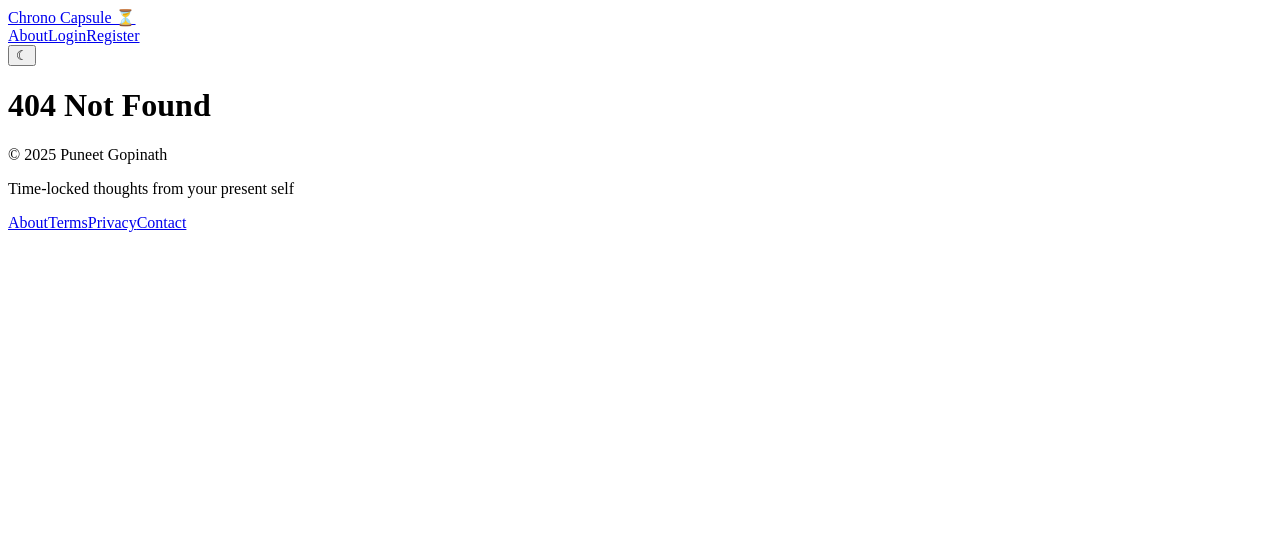
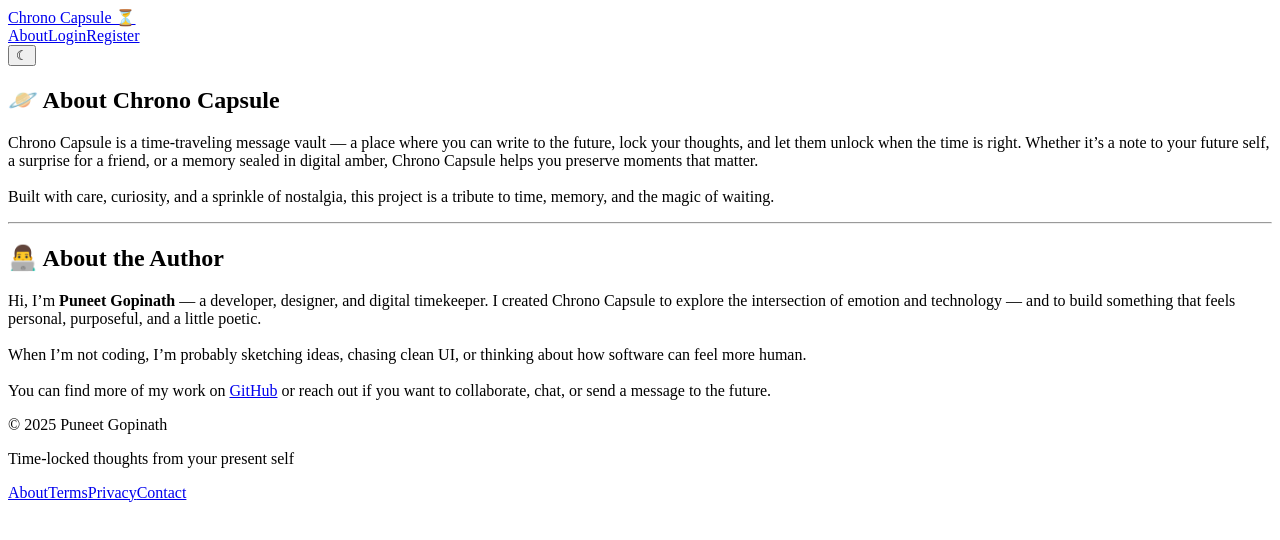
Before and after one commit to PuneetGopinath/chrono-capsule, a React app: page /about in a window 1280 px wide. Before the commit this address had no page. Shown: the top 540 px of the page. Built offline with nearby package versions, Linux system fonts and the light colour scheme; the HTML template or start-up script is replaced by a standard one.

Commit message:
feat: add About page and styles for it

```diff
--- a/src/client/App.jsx
+++ b/src/client/App.jsx
@@ -7,6 +7,7 @@ import { useEffect } from "react";
 
 import Header from "./components/Header";
 import Home from "./components/Home";
+import About from "./components/About";
 import Register from "./components/Register";
 import Login from "./components/Login";
 import CapsuleForm from "./components/CapsuleForm";
@@ -29,6 +30,7 @@ export default function App() {
                 <Header />
                 <Routes>
                     <Route path="/" element={<Home />} />
+                    <Route path="/about" element={<About />} />
                     <Route path="/register" element={<Register />} />
                     <Route path="/login" element={<Login />} />
                     <Route path="/create" element={<CapsuleForm />} />
--- /dev/null
+++ b/src/client/components/About.jsx
@@ -0,0 +1,23 @@
+// © 2025 Puneet Gopinath. All rights reserved.
+// Filename: src/client/components/About.jsx
+// License: MIT
+
+export default function About() {
+    return (
+        <main>
+            <section className="about-project">
+                <h1>🪐 About Chrono Capsule</h1>
+                <p>
+                    Chrono Capsule is a time-traveling message vault — a place where you can write to the future, lock your thoughts, and let them unlock when the time is right. Whether it’s a note to your future self, a surprise for a friend, or a memory sealed in digital amber, Chrono Capsule helps you preserve moments that matter.<br /><br />Built with care, curiosity, and a sprinkle of nostalgia, this project is a tribute to time, memory, and the magic of waiting.
+                </p>
+            </section>
+            <hr />
+            <section className="about-author">
+                <h1>👨‍💻 About the Author</h1>
+                <p>
+                    Hi, I’m <strong>Puneet Gopinath</strong> — a developer, designer, and digital timekeeper. I created Chrono Capsule to explore the intersection of emotion and technology — and to build something that feels personal, purposeful, and a little poetic.<br /><br />When I’m not coding, I’m probably sketching ideas, chasing clean UI, or thinking about how software can feel more human.<br /><br />You can find more of my work on <a href="https://github.com/PuneetGopinath" target="_blank" rel="noopener noreferrer">GitHub</a> or reach out if you want to collaborate, chat, or send a message to the future.
+                </p>
+            </section>
+        </main>
+    );
+};
--- a/src/client/index.css
+++ b/src/client/index.css
@@ -109,6 +109,35 @@ main {
     max-width: 640px;
     margin: 2rem auto;
     padding: 0 1rem;
+}
+
+.about-project,
+.about-author {
+    max-width: 600px;
+    margin: 2rem auto;
+    background: var(--bg-body);
+    padding: 2rem;
+    border-radius: 12px;
+    box-shadow: 0 4px 20px rgba(0, 0, 0, 0.08);
+}
+
+@media (max-width: 600px) {
+    .about-project,
+    .about-author {
+        padding: 1.5rem;
+        margin: 1rem;
+        font-size: 0.9rem;
+    }
+}
+
+.about-author a {
+    color: var(--accent);
+    text-decoration: none;
+    font-weight: 600;
+}
+
+.about-author a:hover {
+    color: var(--accent-hover);
 }
 
 .form-container {
```
